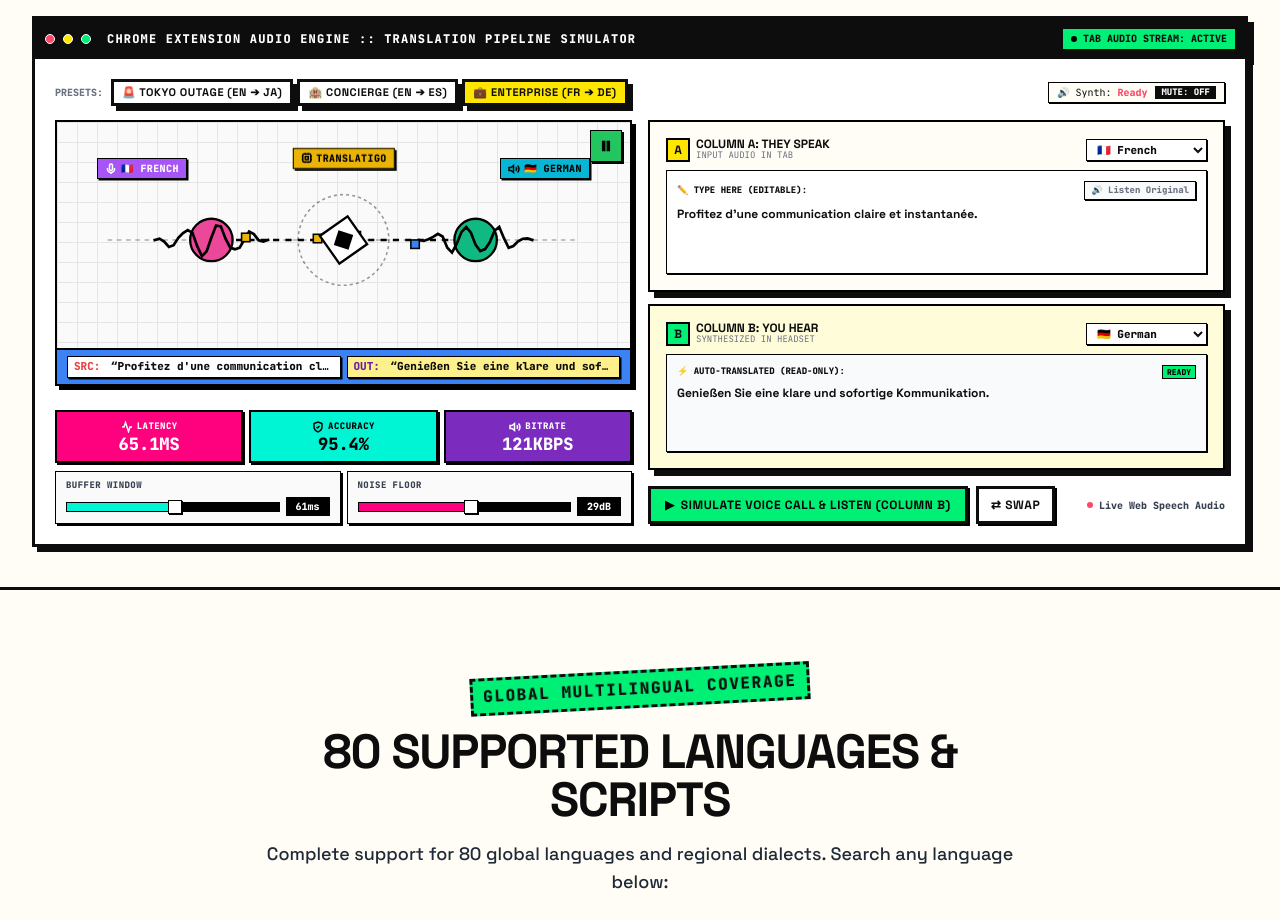
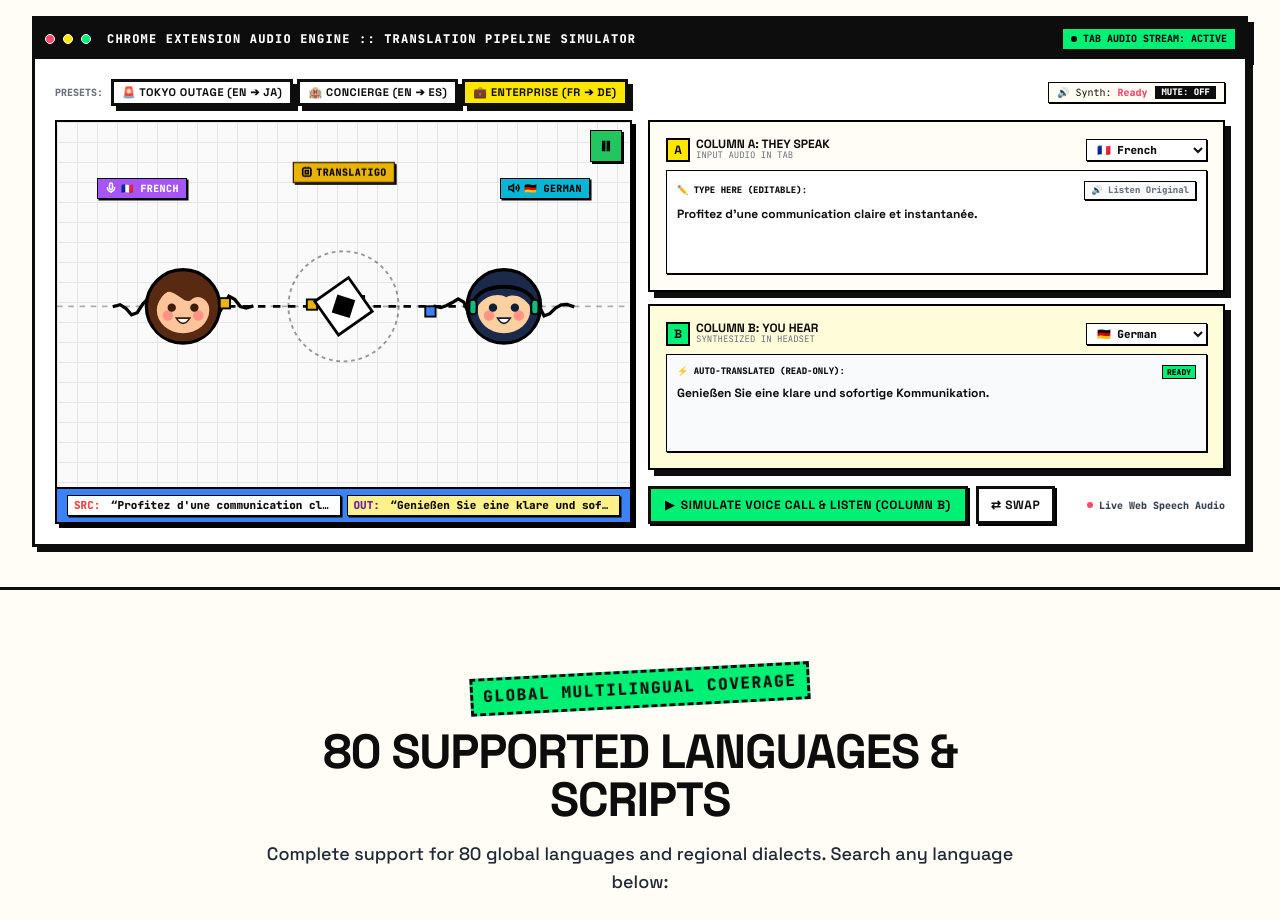
Before and after one commit to masterfighter999/translatigo-website, a plain HTML site: page index.html in a window 1280 px wide. Shown: the part 4680-5600 px from the top of the page. Drawn offline with nearby package versions, Linux system fonts and the light colour scheme.

Commit message:
simulaor updated

```diff
--- a/index.html
+++ b/index.html
@@ -243,9 +243,13 @@
     .sim-card {
       position: relative;
       width: 100%;
+      height: 100%;
+      min-height: 100%;
+      display: flex;
+      flex-direction: column;
       background-color: #fafafa;
       box-shadow: 4px 4px 0px 0px #000;
-      margin-bottom: 12px;
+      margin-bottom: 0;
       overflow: hidden;
     }
 
@@ -339,8 +343,11 @@
     .canvas-container {
       position: relative;
       width: 100%;
-      aspect-ratio: 612 / 280;
-      min-height: 200px;
+      flex: 1 1 auto;
+      display: flex;
+      flex-direction: column;
+      justify-content: center;
+      min-height: 280px;
     }
 
     svg.pipeline-svg {
@@ -395,8 +402,8 @@
       }
 
       .canvas-container {
-        min-height: 190px;
-        aspect-ratio: 612 / 280;
+        min-height: 220px;
+        flex: 1 1 auto;
       }
     }
 
@@ -1325,10 +1332,10 @@
           <div class="grid grid-cols-1 lg:grid-cols-2 gap-3 sm:gap-4 items-stretch">
 
             <!-- LEFT COLUMN: Animated SVG Pipeline & Telemetry Metrics -->
-            <div class="flex flex-col justify-between">
+            <div class="flex flex-col h-full">
 
               <!-- SIMULATION CANVAS (The user's SVG pipeline) -->
-              <div class="sim-card brutal-border">
+              <div class="sim-card brutal-border flex-1">
                 <div class="grid-bg"></div>
 
                 <!-- Play / Pause Toggle Button -->
@@ -1391,15 +1398,83 @@
                       stroke-dasharray="8 8">
                     </path>
 
-                    <!-- Source Node & Animated Sine Wave -->
-                    <circle cx="134.64" cy="153" r="27.54" fill="#ec4899" stroke="#000000" stroke-width="3"></circle>
+                    <!-- Animated Sine Waves (Rendered behind the avatar nodes) -->
                     <path id="leftWave" d="" fill="none" stroke="#000000" stroke-width="3.5" stroke-linecap="square">
                     </path>
-
-                    <!-- Destination Node & Sine Wave -->
-                    <circle cx="477.36" cy="153" r="27.54" fill="#10b981" stroke="#000000" stroke-width="3"></circle>
                     <path id="rightWave" d="" fill="none" stroke="#000000" stroke-width="3.5" stroke-linecap="square">
                     </path>
+
+                    <!-- Source Node (Caller Face - Duolingo/Chibi Flat Aesthetic) -->
+                    <g id="sourceNodeGroup">
+                      <g id="sourceNodeGroup" transform="translate(134.64, 153) scale(1.4) translate(-134.64, -153)">
+                        <!-- Base Outer Circle Ring -->
+                        <circle cx="134.64" cy="153" r="28" fill="#582a12" stroke="#000000" stroke-width="2.5"></circle>
+
+                        <!-- Back hair bob -->
+                        <path d="M 112 153 C 108 168 116 179 134.64 179 C 153.28 179 161.28 168 157.28 153 Z"
+                          fill="#582a12"></path>
+
+                        <!-- Face shape -->
+                        <ellipse cx="134.64" cy="156" rx="20" ry="17.5" fill="#fec59a"></ellipse>
+
+                        <!-- Front wavy bangs hair -->
+                        <path
+                          d="M 115 152 C 114 140 123 131 134.64 131 C 146.28 131 155.28 140 154.28 152 C 151 146 145 144 141 148 C 137 152 131 143 125 142 C 120 141 117 147 115 152 Z"
+                          fill="#582a12"></path>
+
+                        <!-- Cute rosy cheeks -->
+                        <circle cx="123" cy="160" r="4" fill="#ff8a80" opacity="0.85"></circle>
+                        <circle cx="146.28" cy="160" r="4" fill="#ff8a80" opacity="0.85"></circle>
+
+                        <!-- Big dark round eyes -->
+                        <circle cx="126" cy="154" r="3.2" fill="#3e1c08"></circle>
+                        <circle cx="143.28" cy="154" r="3.2" fill="#3e1c08"></circle>
+
+                        <!-- Big open happy mouth (white semicircle with dark stroke) -->
+                        <path d="M 129.5 162 Q 134.64 162 139.78 162 Q 134.64 170 129.5 162 Z" fill="#ffffff"
+                          stroke="#3e1c08" stroke-width="1.2"></path>
+                      </g>
+
+                      <!-- Destination Node (Listener Face with Headset - Duolingo/Chibi Flat Aesthetic) -->
+                      <g id="targetNodeGroup">
+                        <g id="targetNodeGroup" transform="translate(477.36, 153) scale(1.4) translate(-477.36, -153)">
+                          <!-- Base Outer Circle Ring -->
+                          <circle cx="477.36" cy="153" r="28" fill="#1b2a4a" stroke="#000000" stroke-width="2.5">
+                          </circle>
+
+                          <!-- Back hair -->
+                          <path d="M 455 153 C 451 168 459 179 477.36 179 C 495.72 179 503.72 168 499.72 153 Z"
+                            fill="#1b2a4a"></path>
+
+                          <!-- Face shape -->
+                          <ellipse cx="477.36" cy="156" rx="20" ry="17.5" fill="#fcd0a1"></ellipse>
+
+                          <!-- Front short hair bangs -->
+                          <path
+                            d="M 458 152 C 457 140 466 131 477.36 131 C 488.72 131 497.72 140 496.72 152 C 492 145 484 143 479 146 C 474 143 464 144 458 152 Z"
+                            fill="#1b2a4a"></path>
+
+                          <!-- Headset Band over hair -->
+                          <path d="M 454 153 C 454 133 500.72 133 500.72 153" fill="none" stroke="#000000"
+                            stroke-width="3" stroke-linecap="round"></path>
+                          <!-- Headset earpads (neo-lime) -->
+                          <rect x="451" y="148" width="5.5" height="11" rx="2.5" fill="#10b981" stroke="#000000"
+                            stroke-width="1.5"></rect>
+                          <rect x="498.22" y="148" width="5.5" height="11" rx="2.5" fill="#10b981" stroke="#000000"
+                            stroke-width="1.5"></rect>
+
+                          <!-- Cute rosy cheeks -->
+                          <circle cx="466" cy="160" r="4" fill="#ff8a80" opacity="0.85"></circle>
+                          <circle cx="488.72" cy="160" r="4" fill="#ff8a80" opacity="0.85"></circle>
+
+                          <!-- Big dark round eyes -->
+                          <circle cx="469" cy="154" r="3.2" fill="#101e38"></circle>
+                          <circle cx="485.72" cy="154" r="3.2" fill="#101e38"></circle>
+
+                          <!-- Big open happy mouth (white semicircle with dark outline) -->
+                          <path d="M 472.5 162 Q 477.36 162 482.22 162 Q 477.36 170 472.5 162 Z" fill="#ffffff"
+                            stroke="#101e38" stroke-width="1.2"></path>
+                        </g>
 
                         <!-- Traveling Packets -->
                         <g id="packetsGroup">
@@ -1430,83 +1505,6 @@
                         <span style="color:#6b21a8; margin-right:4px;">OUT:</span>
                         <span id="outTextVal">“Genießen Sie eine klare und sofortige Kommunikation.”</span>
                       </div>
-                    </div>
-                  </div>
-                </div>
-              </div>
-
-              <!-- METRICS ROW & DSP SLIDERS -->
-              <div class="space-y-1.5">
-                <!-- Metrics Grid -->
-                <div class="metrics-grid">
-                  <div class="metric-card metric-latency brutal-border">
-                    <div class="metric-header">
-                      <svg width="12" height="12" viewBox="0 0 24 24" fill="none" stroke="currentColor"
-                        stroke-width="3">
-                        <path d="M22 12h-4l-3 9L9 3l-3 9H2"></path>
-                      </svg>
-                      <span>Latency</span>
-                    </div>
-                    <span id="metricLatency" class="metric-val">66.8ms</span>
-                  </div>
-
-                  <div class="metric-card metric-accuracy brutal-border">
-                    <div class="metric-header">
-                      <svg width="12" height="12" viewBox="0 0 24 24" fill="none" stroke="currentColor"
-                        stroke-width="3">
-                        <path d="M12 22s8-4 8-10V5l-8-3-8 3v7c0 6 8 10 8 10"></path>
-                        <path d="m9 12 2 2 4-4"></path>
-                      </svg>
-                      <span>Accuracy</span>
-                    </div>
-                    <span id="metricAccuracy" class="metric-val">94.7%</span>
-                  </div>
-
-                  <div class="metric-card metric-bitrate brutal-border">
-                    <div class="metric-header">
-                      <svg width="12" height="12" viewBox="0 0 24 24" fill="none" stroke="currentColor"
-                        stroke-width="3">
-                        <polygon points="11 5 6 9 2 9 2 15 6 15 11 19 11 5"></polygon>
-                        <path d="M15.54 8.46a5 5 0 0 1 0 7.07"></path>
-                        <path d="M19.07 4.93a10 10 0 0 1 0 14.14"></path>
-                      </svg>
-                      <span>Bitrate</span>
-                    </div>
-                    <span id="metricBitrate" class="metric-val">114kbps</span>
-                  </div>
-                </div>
-
-                <!-- DSP Sliders -->
-                <div class="sliders-grid">
-                  <!-- Buffer Window -->
-                  <div class="slider-box brutal-border-sm">
-                    <div class="font-mono text-[9px] font-black uppercase tracking-wider text-gray-700">BUFFER WINDOW
-                    </div>
-                    <div class="slider-row">
-                      <div class="range-wrap">
-                        <div class="track-visual">
-                          <div id="bufferFill" class="track-fill fill-cyan"></div>
-                        </div>
-                        <input type="range" id="bufferSlider" min="20" max="100" value="61"
-                          aria-label="Buffer Window duration (milliseconds)">
-                      </div>
-                      <span id="bufferValueText" class="slider-badge">61ms</span>
-                    </div>
-                  </div>
-
-                  <!-- Noise Floor -->
-                  <div class="slider-box brutal-border-sm">
-                    <div class="font-mono text-[9px] font-black uppercase tracking-wider text-gray-700">NOISE FLOOR
-                    </div>
-                    <div class="slider-row">
-                      <div class="range-wrap">
-                        <div class="track-visual">
-                          <div id="noiseFill" class="track-fill fill-pink"></div>
-                        </div>
-                        <input type="range" id="noiseSlider" min="5" max="50" value="29"
-                          aria-label="Noise Floor threshold (decibels)">
-                      </div>
-                      <span id="noiseValueText" class="slider-badge">29dB</span>
                     </div>
                   </div>
                 </div>
```
Lines whose indentation alone changed are shown as unchanged.
